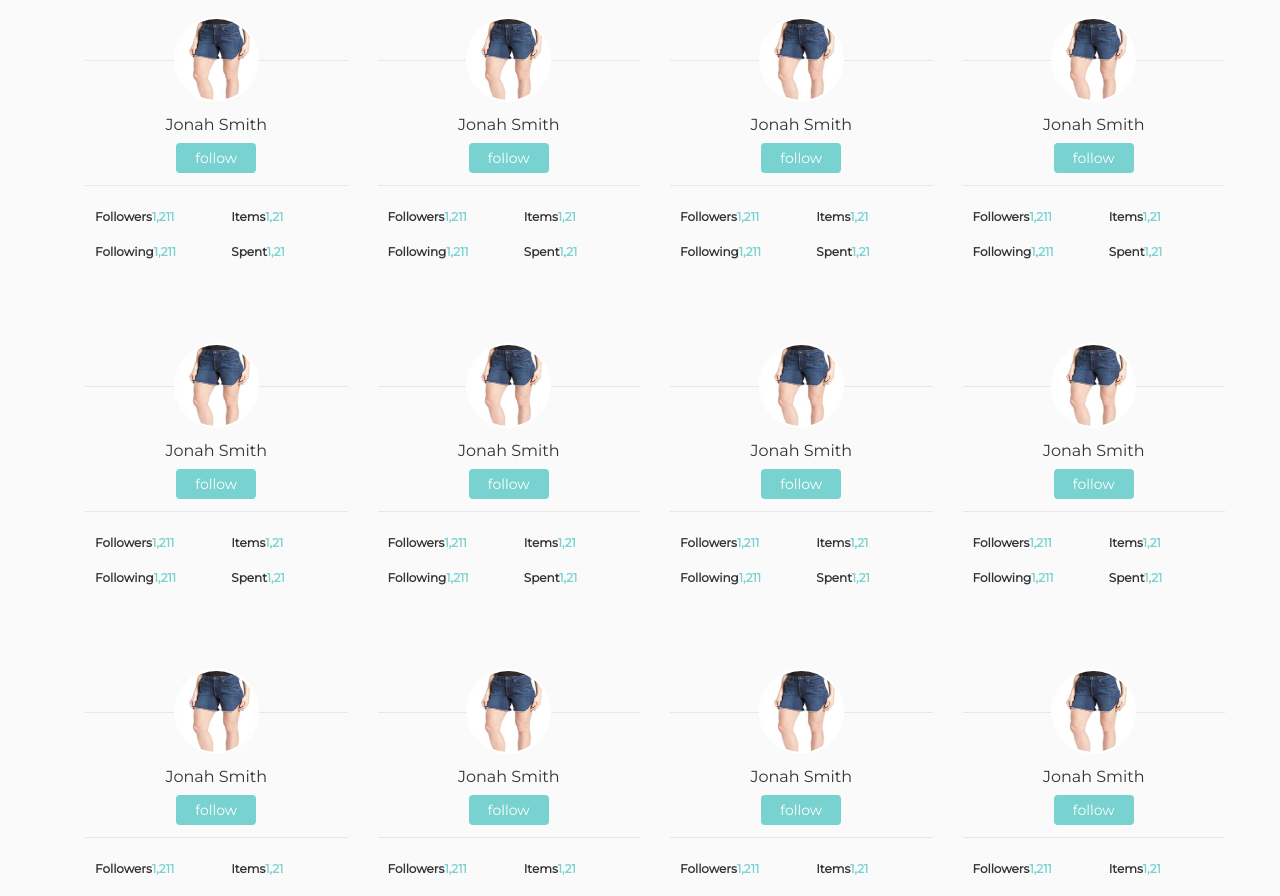
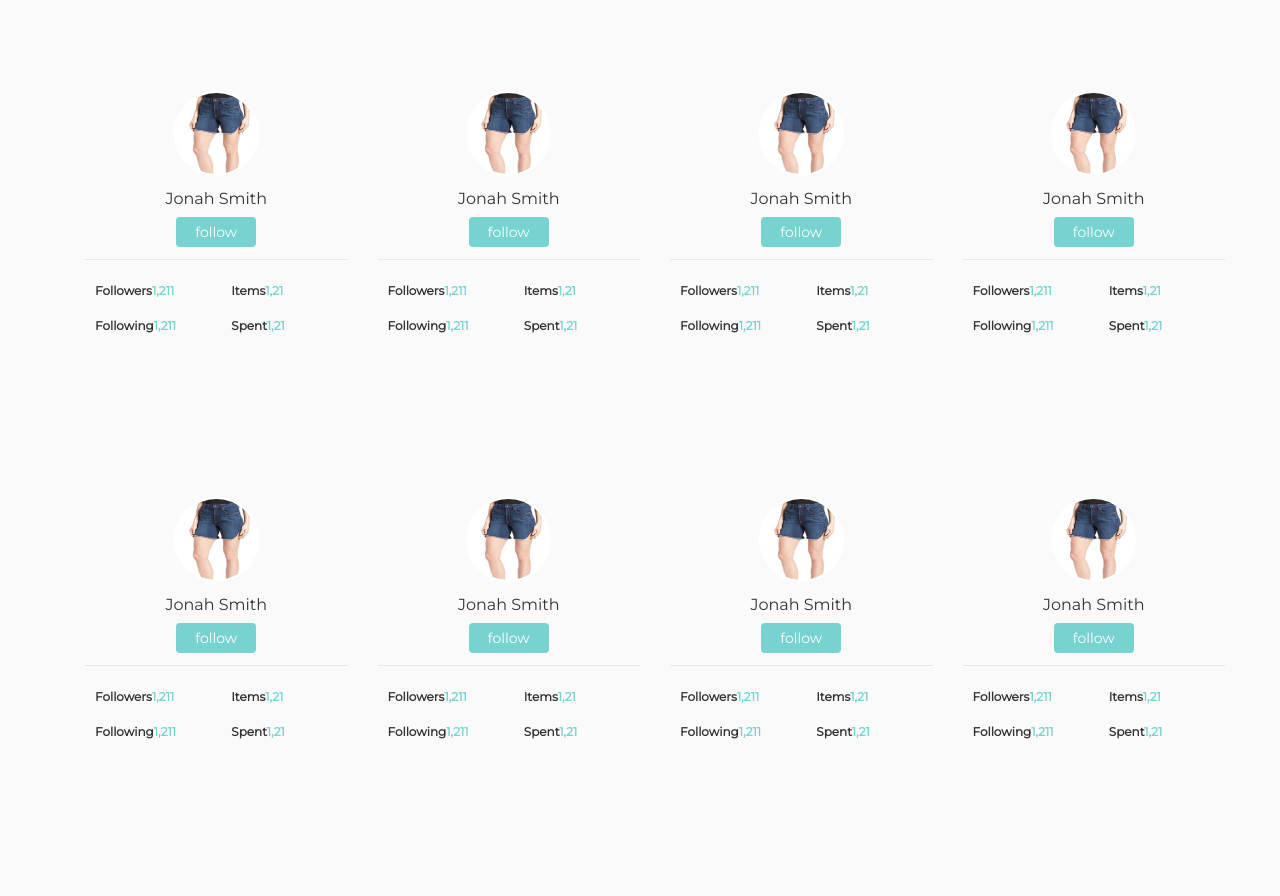
Before and after one commit to KhubaibGhouri/fashbash, an Angular app: page /follow in a window 1280 px wide. Shown: the part 200-1096 px from the top of the page. Built offline with nearby package versions, Linux system fonts and the light colour scheme.

Commit message:
commit by me

```diff
--- a/src/app/feeds/feeds.component.css
+++ b/src/app/feeds/feeds.component.css
@@ -221,6 +221,7 @@ h3.card-profile-h {
   color:#575757;
   font-family: 'Montserrat';
   transition: 0.4s all;
+  font-size: 16px;
 }
 .menu_links .nav>li>a:hover{
   background: transparent;
--- a/src/app/follow/follow.component.css
+++ b/src/app/follow/follow.component.css
@@ -218,9 +218,10 @@ h3.card-profile-h {
     border-bottom: 1px solid #ECECEC;
 }
 .menu_links .nav>li>a{
-  color: #000;
+  color: #575757;
   font-family: 'Montserrat';
   transition: 0.4s all;
+  font-size: 16px;
 }
 .menu_links .nav>li>a:hover{
   background: transparent;
@@ -304,6 +305,7 @@ ul.link-space{
     border-top: 1px solid #e7e7e7;
     border-right: 0;
     border-left: 0;
+    border-color: transparent;
 }
 
 .card-profile_img img {
@@ -686,3 +688,6 @@ span.card-bottom_numbers {
         padding: 20px 0;
     }
 }
+.mrgn_adj{
+        margin-top: 80px;
+}
--- a/src/app/follow/follow.component.html
+++ b/src/app/follow/follow.component.html
@@ -5,9 +5,9 @@
         <div class="row">
             <div class="menu_links box-menu">
                 <ul class="nav nav-pills nav-justified ul-box">
-                    <li><a href="#">My Purchases</a></li>
-                    <li><a href="#">The Feed</a></li>
-                    <li class="active"><a href="#">People I Follow</a></li>
+                    <li><a href="#" >My Purchases</a></li>
+                    <li><a href="#" >The Feed</a></li>
+                    <li class="active" ><a href="#">People I Follow</a></li>
                 </ul>
             </div>
         </div>
@@ -39,7 +39,7 @@
                     <br><br><br>
             <div class="container">
                 <div class="row">
-                    <div class="col-sm-3 col-xs-6">
+                    <div class="col-sm-3 mrgn_adj   col-xs-6">
                         <div class="mian_center">
                             <div class="main">
                                 <div class="card-profile card-profile_2">
@@ -72,7 +72,7 @@
                             </div>
                             </div> <!--main div end-->
                         </div>
-                        <div class="col-sm-3 col-xs-6">
+                        <div class="col-sm-3 mrgn_adj  col-xs-6">
                             <div class="mian_center">
                                 <div class="main">
                                     <div class="card-profile card-profile_2">
@@ -105,7 +105,7 @@
                                 </div>
                                 </div> <!--main div end-->
                             </div>
-                            <div class="col-sm-3 col-xs-6">
+                            <div class="col-sm-3 mrgn_adj  col-xs-6">
                                 <div class="mian_center">
                                     <div class="main">
                                         <div class="card-profile card-profile_2">
@@ -138,7 +138,7 @@
                                     </div>
                                     </div> <!--main div end-->
                                 </div>
-                                <div class="col-sm-3 col-xs-6">
+                                <div class="col-sm-3 mrgn_adj  col-xs-6">
                                     <div class="mian_center">
                                         <div class="main">
                                             <div class="card-profile card-profile_2">
@@ -173,7 +173,7 @@
                                     </div>
                                 </div>
                                 <div class="row users_">
-                                    <div class="col-sm-3 col-xs-6">
+                                    <div class="col-sm-3 mrgn_adj  col-xs-6">
                                         <div class="mian_center">
                                             <div class="main">
                                                 <div class="card-profile card-profile_2">
@@ -206,7 +206,7 @@
                                             </div>
                                             </div> <!--main div end-->
                                         </div>
-                                        <div class="col-sm-3 col-xs-6">
+                                        <div class="col-sm-3 mrgn_adj  col-xs-6">
                                             <div class="mian_center">
                                                 <div class="main">
                                                     <div class="card-profile card-profile_2">
@@ -239,7 +239,7 @@
                                                 </div>
                                                 </div> <!--main div end-->
                                             </div>
-                                            <div class="col-sm-3 col-xs-6">
+                                            <div class="col-sm-3 mrgn_adj  col-xs-6">
                                                 <div class="mian_center">
                                                     <div class="main">
                                                         <div class="card-profile card-profile_2">
@@ -272,7 +272,7 @@
                                                     </div>
                                                     </div> <!--main div end-->
                                                 </div>
-                                                <div class="col-sm-3 col-xs-6">
+                                                <div class="col-sm-3 mrgn_adj  col-xs-6">
                                                     <div class="mian_center">
                                                         <div class="main">
                                                             <div class="card-profile card-profile_2">
@@ -307,7 +307,7 @@
                                                     </div>
                                                 </div>
                                                 <div class="row users_">
-                                                    <div class="col-sm-3 col-xs-6">
+                                                    <div class="col-sm-3 mrgn_adj  col-xs-6">
                                                         <div class="mian_center">
                                                             <div class="main">
                                                                 <div class="card-profile card-profile_2">
@@ -340,7 +340,7 @@
                                                             </div>
                                                             </div> <!--main div end-->
                                                         </div>
-                                                        <div class="col-sm-3 col-xs-6">
+                                                        <div class="col-sm-3 mrgn_adj  col-xs-6">
                                                             <div class="mian_center">
                                                                 <div class="main">
                                                                     <div class="card-profile card-profile_2">
@@ -373,7 +373,7 @@
                                                                 </div>
                                                                 </div> <!--main div end-->
                                                             </div>
-                                                            <div class="col-sm-3 col-xs-6">
+                                                            <div class="col-sm-3 mrgn_adj  col-xs-6">
                                                                 <div class="mian_center">
                                                                     <div class="main">
                                                                         <div class="card-profile card-profile_2">
@@ -406,7 +406,7 @@
                                                                     </div>
                                                                     </div> <!--main div end-->
                                                                 </div>
-                                                                <div class="col-sm-3 col-xs-6">
+                                                                <div class="col-sm-3 mrgn_adj  col-xs-6">
                                                                     <div class="mian_center">
                                                                         <div class="main">
                                                                             <div class="card-profile card-profile_2">
--- a/src/app/header/header.component.css
+++ b/src/app/header/header.component.css
@@ -443,3 +443,12 @@ h3.card-profile-h {
         padding: 20px 0;
     }
 }
+.brthday{
+    border: 0;
+    box-shadow: none;
+
+}
+input[id="brthday"]::-webkit-input-placeholder {
+color:#000 !important;
+    font-family: "Montserrat", sans-serif;
+}
--- a/src/app/header/header.component.html
+++ b/src/app/header/header.component.html
@@ -154,7 +154,7 @@
                         </div>
 
                         <br>
-                        <span>Gender</span>
+                        <span style="padding-right:20px;">Gender</span>
                     <div class="radio radio-info radio-inline">
                         <input type="radio" id="inlineRadio1" value="male" name="radioInline">
                         <label for="inlineRadio1"> Male </label>
@@ -164,6 +164,7 @@
                         <label for="inlineRadio2"> Female </label>
                     </div>
                     </div>
+
                     <div class="col-sm-6">
                       <div class="" style="position:relative;">
                           <span style="    position: absolute;
@@ -184,7 +185,9 @@
                           <input type="text" class="form-control my_frm_cntrl" placeholder="Password">
                       </div> <br>
 
-
+                      <div>
+                        <input type="text" id="brthday" class="form-control brthday" placeholder="Birthday  ______ / ______ / ______">
+                      </div>
                     </div>
 
 
```
